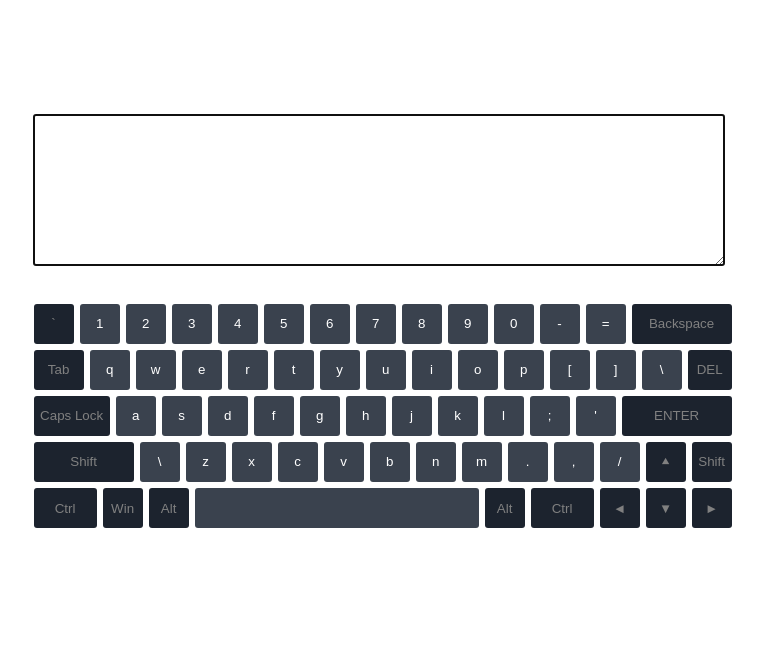
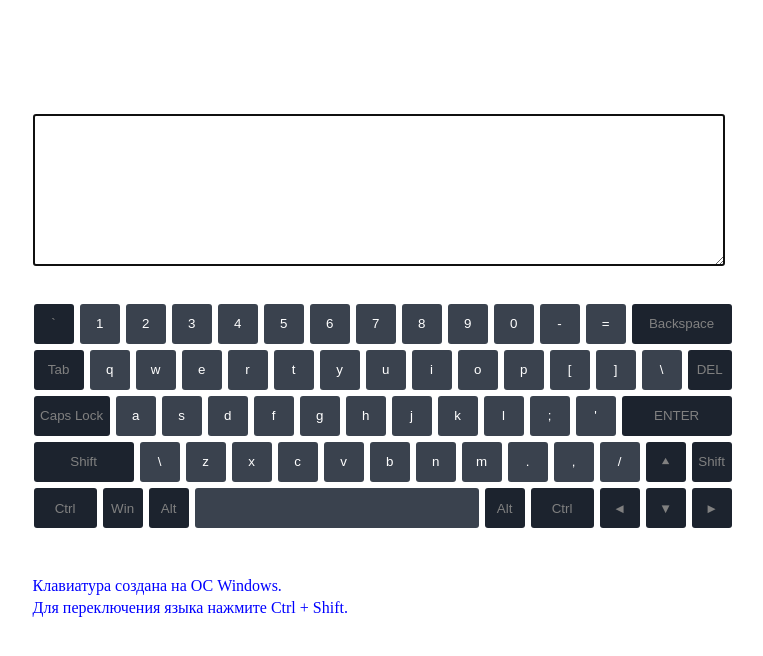
Before and after one commit to 48lika48/virtual-keyboard, a plain HTML site: page index.html in a window 1280 px wide. Shown: the whole page, without its empty margins (254-1017 px from the left). Drawn offline with Linux system fonts and the light colour scheme.

Commit message:
feat: add information

```diff
--- a/script.js
+++ b/script.js
@@ -257,3 +257,11 @@ arr.forEach(function (button) {
         }
     }
 });
+
+let os = document.createElement('p');
+os.innerHTML = 'Клавиатура создана на ОС Windows.';
+body.appendChild(os);
+
+let combination = document.createElement('p');
+combination.innerHTML = 'Для переключения языка нажмите Ctrl + Shift.';
+body.appendChild(combination);
--- a/style.css
+++ b/style.css
@@ -17,7 +17,7 @@ textarea {
 .keyboard {
     width: 705px;
     height: 230px;
-    padding: 11px 3px;
+    padding: 11px 3px 44px 3px;
 }
 
 button {
@@ -82,3 +82,8 @@ button:active {
     transform: translateY(2px);
     box-shadow: 0 2px 1px rgb(70, 70, 80);
 }
+
+p {
+    color: blue;
+    padding: 2px 5px;;
+}
```
